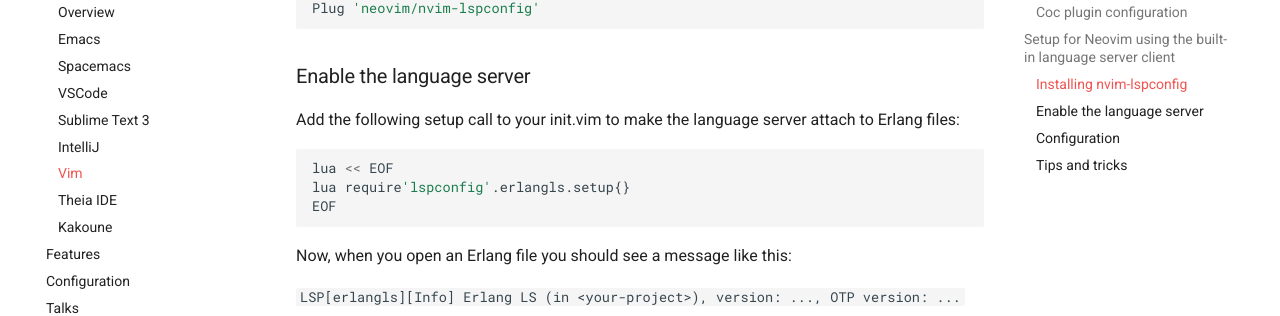
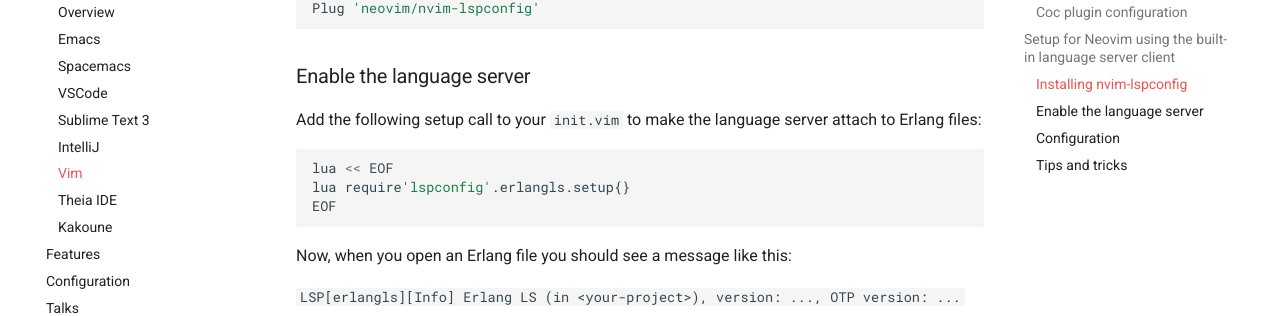
Before and after one commit to erlang-ls/erlang-ls.github.io, an MkDocs documentation site: the page built from docs/getting-started/vim.md, in a window 1280 px wide and 900 px high, scrolled down 1270 px. Shown: the part 150-466 px from the top of the window. Built offline with MkDocs 1.6.1 and Material for MkDocs 9.7.7, drawn with Linux system fonts in a browser that asks for light colours; comment, search, counter and statistics services are not loaded.

````diff
--- a/docs/getting-started/vim.md
+++ b/docs/getting-started/vim.md
@@ -68,7 +68,7 @@ Plug 'neovim/nvim-lspconfig'
 
 ### Enable the language server
 
-Add the following setup call to your init.vim to make the language server attach
+Add the following setup call to your `init.vim` to make the language server attach
 to Erlang files:
 
 ```vim
````
